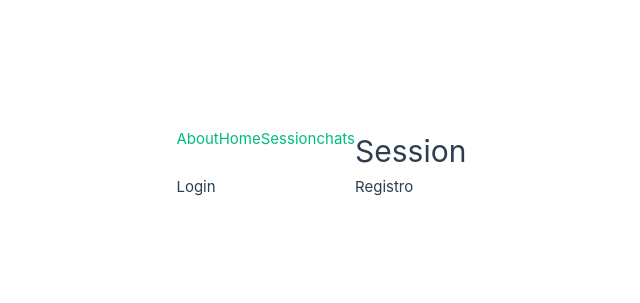
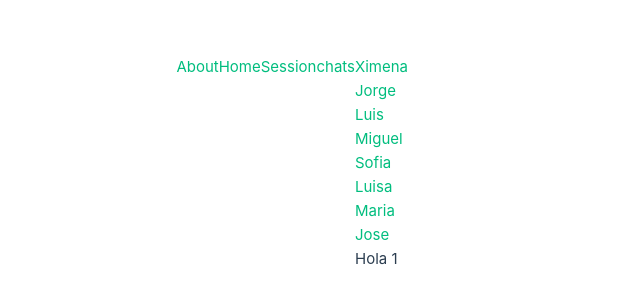
Before and after one commit to DannielNavas/vue-router, a Vue app: page /chats/1 in a window 1280 px wide. Before the commit this address led to /session. Shown: the part 237-540 px from the top of the page, without its empty margins (285-925 px from the left). Built offline with nearby package versions, Linux system fonts and the light colour scheme.

Commit message:
✨ whatchers

```diff
--- a/src/router/index.js
+++ b/src/router/index.js
@@ -70,9 +70,9 @@ router.beforeEach((to, from) => {
   // if (to.path === "/home") return {name: 'about'}
   // return true;
 
-  if(to.meta?.requiredsAuth && to.meta?.roles?.includes("admin")) {
-    return {path: "/session"}
-  }
+  // if(to.meta?.requiredsAuth && to.meta?.roles?.includes("admin")) {
+  //   return {path: "/session"}
+  // }
 });
 
 export default router;
--- a/src/views/Chats.vue
+++ b/src/views/Chats.vue
@@ -1,16 +1,24 @@
 <script setup>
-import { ref } from 'vue';
+import { ref, watchEffect } from "vue";
+import { useRoute } from "vue-router";
 
-const chats = ref([
-    { id: 1, name: 'Ximena' },
-    { id: 2, name: 'Jorge' },
-    { id: 3, name: 'Luis' },
-    { id: 4, name: 'Miguel' },
-    { id: 5, name: 'Sofia' },
-    { id: 6, name: 'Luisa' },
-    { id: 7, name: 'Maria' },
-    { id: 8, name: 'Jose' },
-]);
+const route = useRoute();
+
+const chats = ref([]);
+
+watchEffect(() => {
+  console.log("params", route.params);
+  chats.value = [
+    { id: 1, name: "Ximena" },
+    { id: 2, name: "Jorge" },
+    { id: 3, name: "Luis" },
+    { id: 4, name: "Miguel" },
+    { id: 5, name: "Sofia" },
+    { id: 6, name: "Luisa" },
+    { id: 7, name: "Maria" },
+    { id: 8, name: "Jose" },
+  ];
+});
 </script>
 
 <template>
```
Lines whose indentation alone changed are shown as unchanged.
